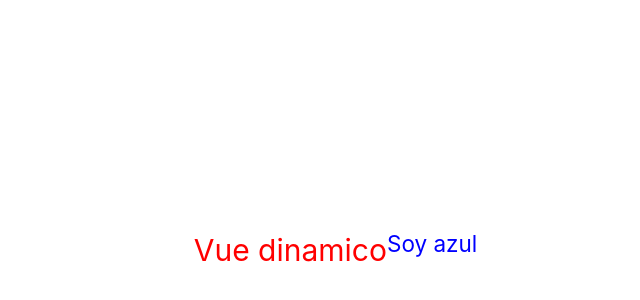
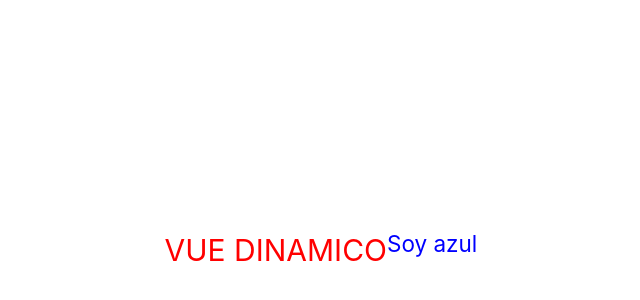
Before and after one commit to EderNieves01/toPracticVue, a Vue app: page / in a window 1280 px wide. Shown: the part 150-450 px from the top of the page, without its empty margins (253-893 px from the left). Built offline with nearby package versions, Linux system fonts and the light colour scheme.

Commit message:
toUpperCase()

```diff
--- a/src/App.vue
+++ b/src/App.vue
@@ -7,7 +7,7 @@
 
 <template>
 
-  <h1>{{name}}</h1>
+  <h1>{{name.toUpperCase()}}</h1>
   <h2 v-bind:style="styleColor">Soy azul</h2>
 
 </template>
```
